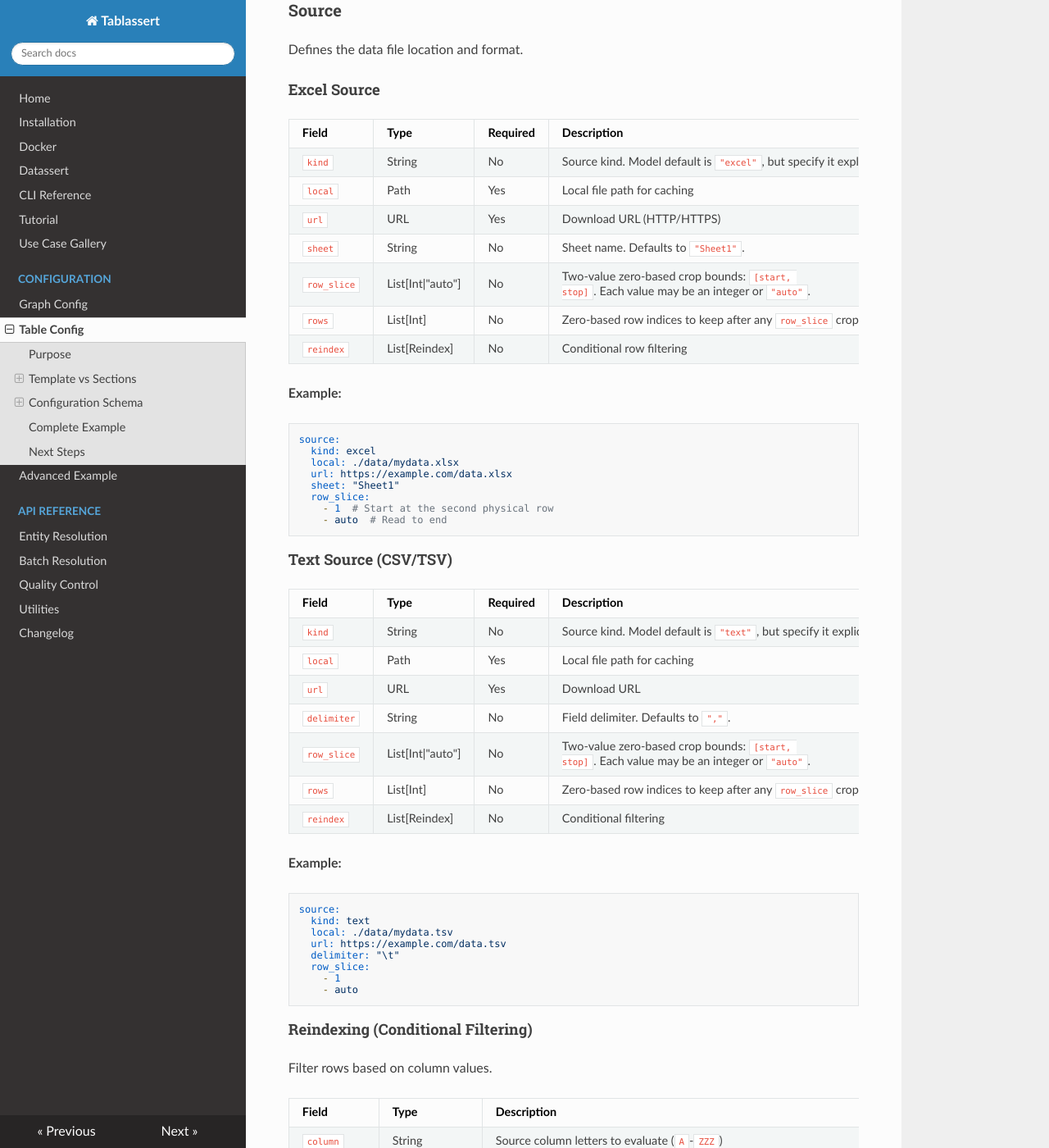
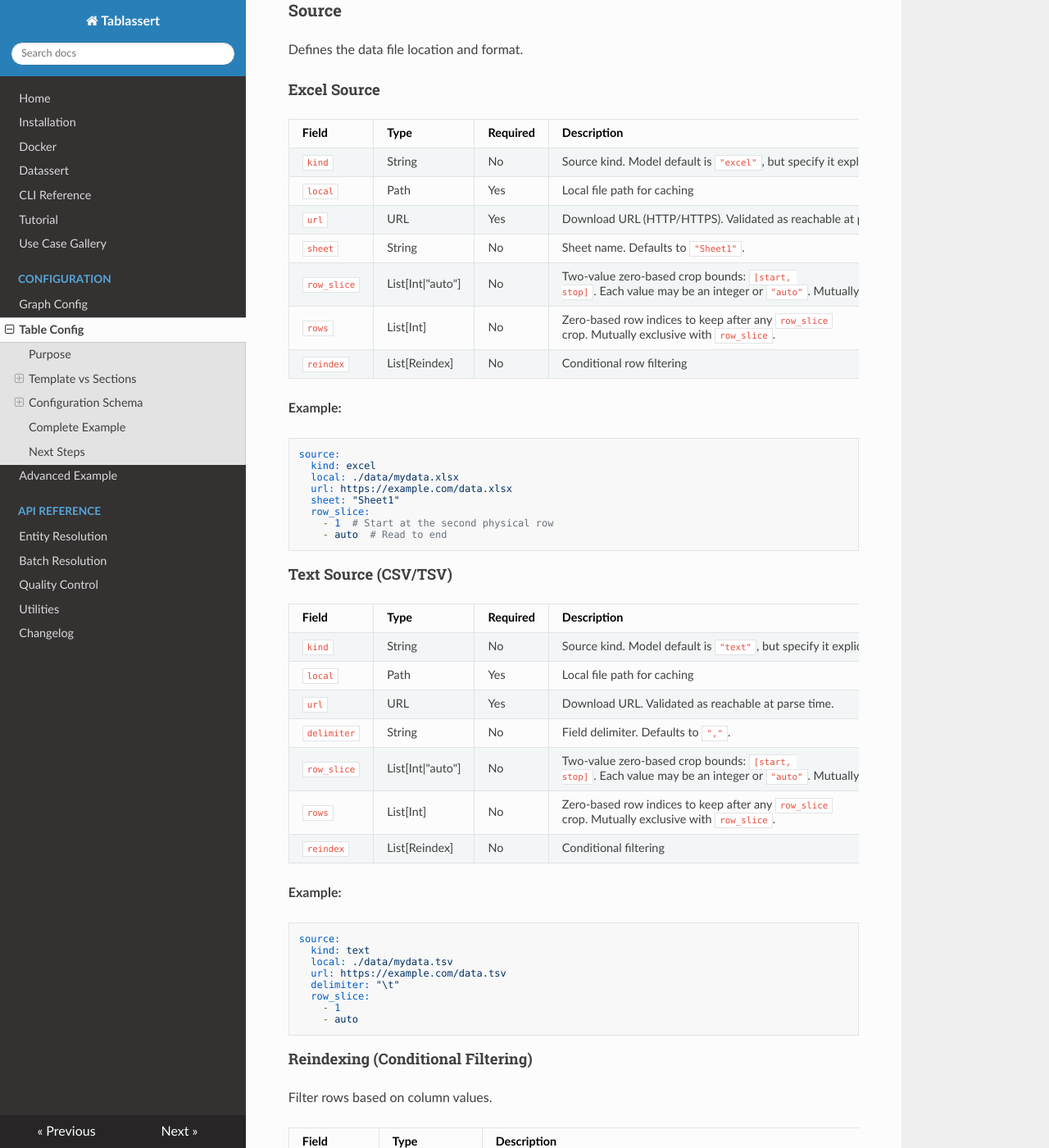
Before and after one commit to SkyeAv/Tablassert3.0.0, an MkDocs documentation site: the page built from docs/configuration/table.md, in a window 1280 px wide and 1400 px high, scrolled down 2571 px. Shown: the whole window at 82% size. Built offline with MkDocs 1.6.1, drawn with Linux system fonts in a browser that asks for light colours; nearby versions of some CDN libraries; some of the changed text lies outside the part shown.

```diff
--- a/docs/configuration/table.md
+++ b/docs/configuration/table.md
@@ -139,10 +139,10 @@ Defines the data file location and format.
 |-------|------|----------|-------------|
 | `kind` | String | No | Source kind. Model default is `"excel"`, but specify it explicitly in configs. |
 | `local` | Path | Yes | Local file path for caching |
-| `url` | URL | Yes | Download URL (HTTP/HTTPS) |
+| `url` | URL | Yes | Download URL (HTTP/HTTPS). Validated as reachable at parse time. |
 | `sheet` | String | No | Sheet name. Defaults to `"Sheet1"`. |
-| `row_slice` | List[Int\|"auto"] | No | Two-value zero-based crop bounds: `[start, stop]`. Each value may be an integer or `"auto"`. |
-| `rows` | List[Int] | No | Zero-based row indices to keep after any `row_slice` crop. |
+| `row_slice` | List[Int\|"auto"] | No | Two-value zero-based crop bounds: `[start, stop]`. Each value may be an integer or `"auto"`. Mutually exclusive with `rows`. |
+| `rows` | List[Int] | No | Zero-based row indices to keep after any `row_slice` crop. Mutually exclusive with `row_slice`. |
 | `reindex` | List[Reindex] | No | Conditional row filtering |
 
 **Example:**
@@ -163,10 +163,10 @@ source:
 |-------|------|----------|-------------|
 | `kind` | String | No | Source kind. Model default is `"text"`, but specify it explicitly in configs. |
 | `local` | Path | Yes | Local file path for caching |
-| `url` | URL | Yes | Download URL |
+| `url` | URL | Yes | Download URL. Validated as reachable at parse time. |
 | `delimiter` | String | No | Field delimiter. Defaults to `","`. |
-| `row_slice` | List[Int\|"auto"] | No | Two-value zero-based crop bounds: `[start, stop]`. Each value may be an integer or `"auto"`. |
-| `rows` | List[Int] | No | Zero-based row indices to keep after any `row_slice` crop. |
+| `row_slice` | List[Int\|"auto"] | No | Two-value zero-based crop bounds: `[start, stop]`. Each value may be an integer or `"auto"`. Mutually exclusive with `rows`. |
+| `rows` | List[Int] | No | Zero-based row indices to keep after any `row_slice` crop. Mutually exclusive with `row_slice`. |
 | `reindex` | List[Reindex] | No | Conditional filtering |
 
 **Example:**
@@ -454,7 +454,7 @@ Optional edge attributes (statistical metadata, notes, etc.).
 
 | Field | Type | Description |
 |-------|------|-------------|
-| `annotation` | String | Attribute name (e.g., `"p value"`, `"sample size"`) |
+| `annotation` | String | Attribute name (e.g., `"p value"`, `"sample size"`). Underscores are automatically replaced with spaces at parse time. |
 | (inherits Encoding) | | All Encoding fields available (method, encoding, regex, etc.) |
 
 **Example:**
```
Also changed, not shown: other parts of docs/configuration/table.md (+1 -1 lines), CHANGELOG.md (+6 -0 lines), docs/changelog.md (+7 -0 lines), 1 other file.
